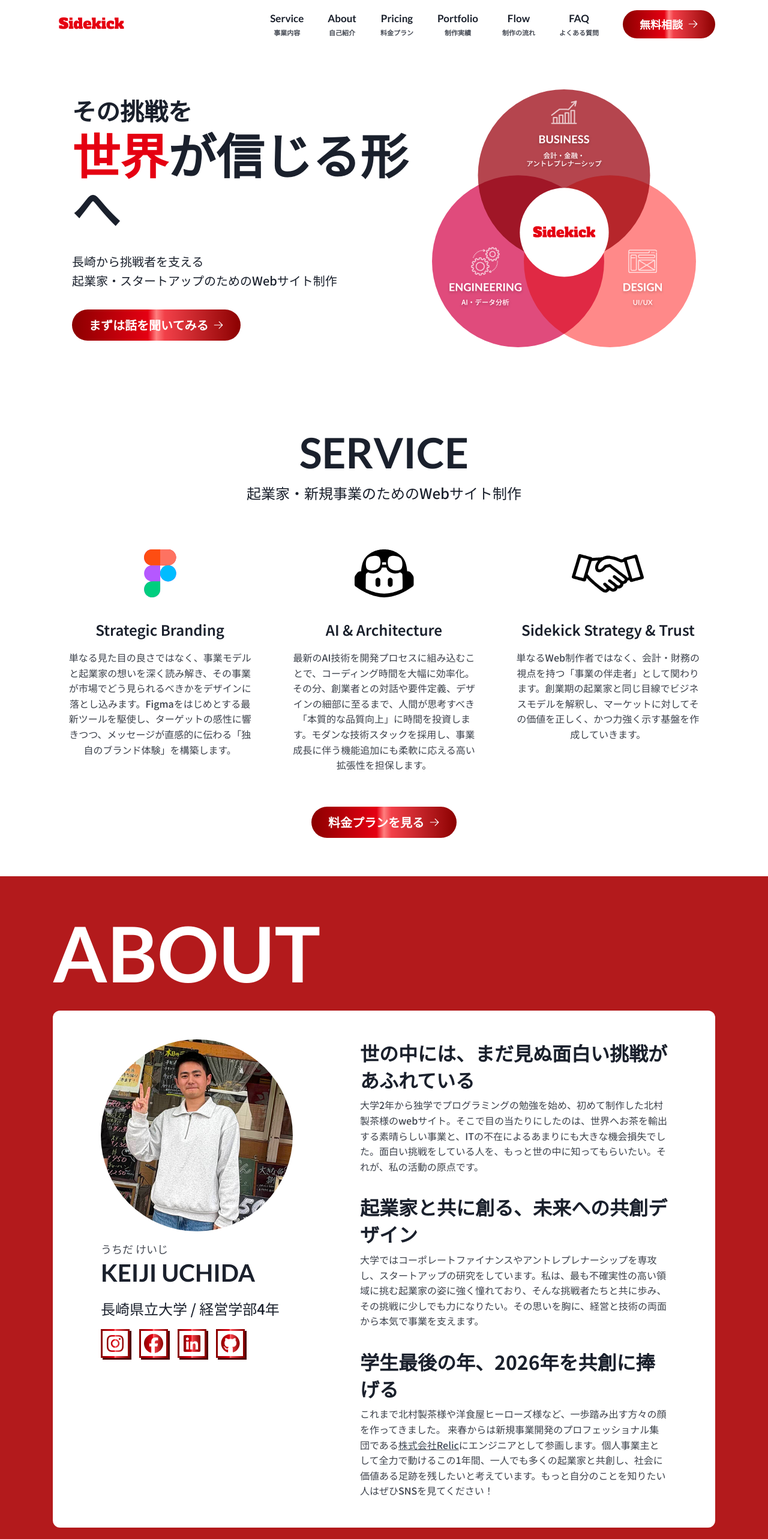
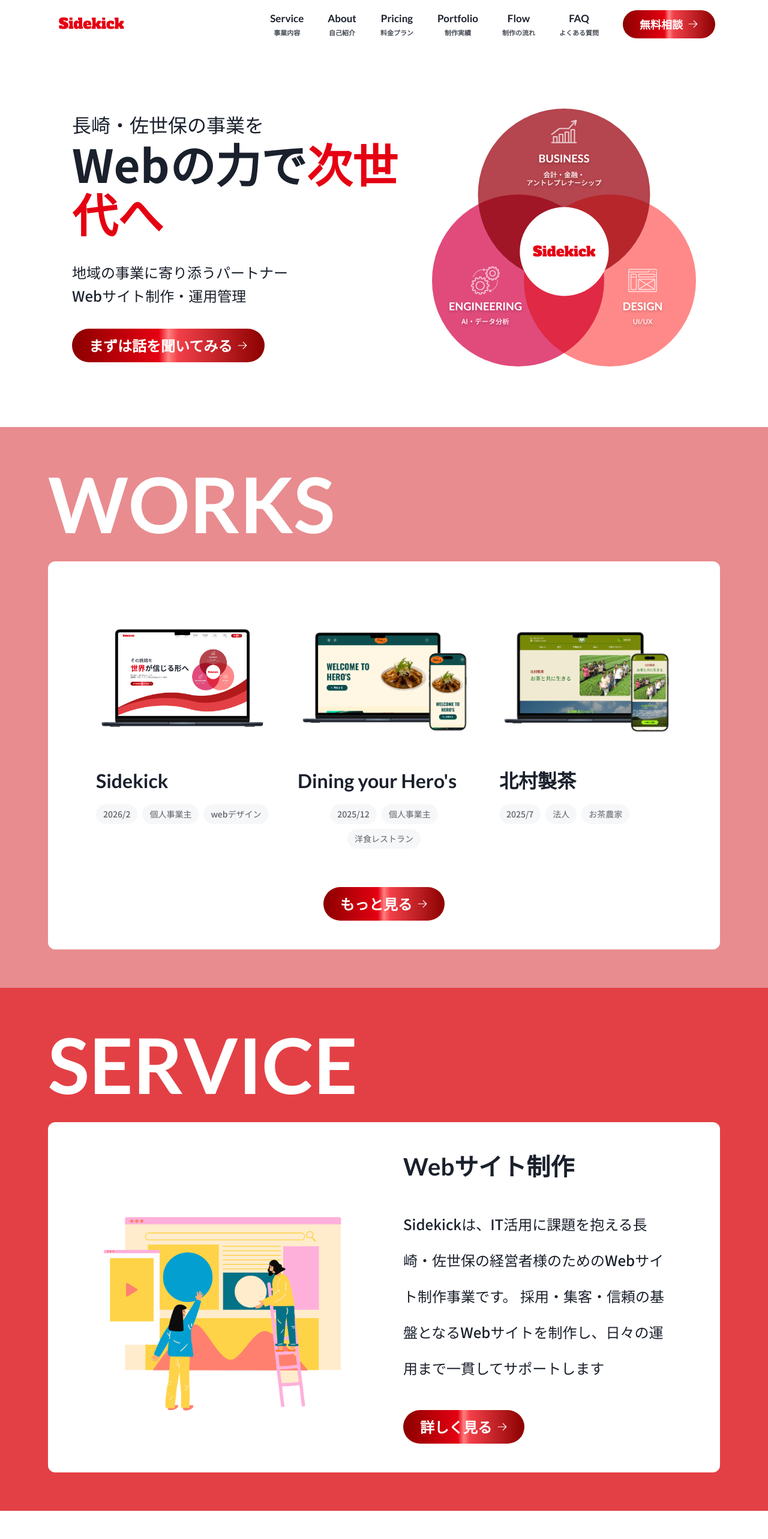
Before and after one commit to TomRiddle-Diary/Sidekick-website, a Next.js app: page / in a window 1280 px wide. Shown: the top 2566 px of the page at 60% size. Built offline with nearby package versions, Linux system fonts and the light colour scheme.

Commit message:
Edit as Mr.Kuga said

```diff
--- /dev/null
+++ b/app/components/Business-overview.tsx
@@ -0,0 +1,44 @@
+'use client';
+
+import Image from 'next/image';
+import CtaButton from './CtaButton';
+
+export default function BusinessOverview() {
+  return (
+    <section id="service-overview" aria-labelledby="service-overview-heading" className="bg-deep-pink py-8 px-6 lg:py-16 lg:px-20">
+      {/* Section Title */}
+      <h2
+        id="service-overview-heading"
+        className="text-h1 font-lato font-bold text-white text-start mb-6 lg:mb-8"
+      >
+        SERVICE
+      </h2>
+
+      {/* Content Box */}
+      <div className="bg-white rounded-xl px-6 py-8 lg:px-20 lg:py-12 max-w-6xl mx-auto flex flex-col lg:flex-row items-center gap-8 lg:gap-16">
+        {/* Service Image */}
+        <div className="w-full lg:w-1/2 flex justify-center">
+          <Image
+            src="/images/service-image1.png"
+            width={500}
+            height={500}
+            alt="Webサイト制作サービス"
+            className="object-contain"
+            priority
+          />
+        </div>
+        {/* Service Text */}
+        <div className="w-full lg:w-1/2 flex flex-col items-center lg:items-start gap-6 lg:gap-10">
+          <h3 className="text-h3 font-lato font-bold text-main text-center lg:text-left">
+            Webサイト制作
+          </h3>
+          <p className="text-body-lg font-noto font-medium text-main text-center lg:text-left leading-[2.5]">
+            Sidekickは、IT活用に課題を抱える長崎・佐世保の経営者様のためのWebサイト制作事業です。
+            採用・集客・信頼の基盤となるWebサイトを制作し、日々の運用まで一貫してサポートします
+          </p>
+          <CtaButton size="large" href="#service">詳しく見る</CtaButton>
+        </div>
+      </div>
+    </section>
+  );
+}
--- a/app/components/Hero.tsx
+++ b/app/components/Hero.tsx
@@ -6,7 +6,7 @@
 
 export default function Hero() {
   return (
-    <section id="hero" aria-labelledby="hero-heading" className="relative overflow-hidden bg-white py-4 lg:py-16">
+    <section id="hero" aria-labelledby="hero-heading" className="relative overflow-hidden bg-white py-8 lg:py-24">
       <div className="mx-auto max-w-6xl px-6">
         <div className="flex flex-col items-center gap-12 lg:gap-6 lg:flex-row justify-center">
           {/* Left Content */}
@@ -14,7 +14,7 @@
             initial={{ opacity: 0, y: 50 }}
             animate={{ opacity: 1, y: 0 }}
             transition={{ duration: 0.8, ease: "easeOut" }}
-            className="flex flex-col items-center lg:items-start gap-6 lg:gap-8 lg:max-w-xl"
+            className="flex flex-col items-center lg:items-start gap-7 lg:gap-9 lg:max-w-xl"
           >
             {/* Titles */}
             <div className="flex flex-col gap-1 text-center lg:text-left">
@@ -22,9 +22,9 @@
                 initial={{ opacity: 0, y: 30 }}
                 animate={{ opacity: 1, y: 0 }}
                 transition={{ duration: 0.6, delay: 0.2 }}
-                className="text-hero-subtitle font-noto font-bold leading-tight"
+                className="text-hero-subtitle font-noto font-medium leading-tight"
               >
-                その挑戦を
+                長崎・佐世保の事業を
               </motion.h2>
               <motion.h1
                 initial={{ opacity: 0, y: 30 }}
@@ -33,7 +33,7 @@
                 id="hero-heading"
                 className="text-display font-noto font-bold leading-tight"
               >
-                <span className="text-primary-red">世界</span>が信じる形へ
+                Webの力で<span className="text-primary-red">次世代へ</span>
               </motion.h1>
             </div>
 
@@ -42,11 +42,11 @@
               initial={{ opacity: 0, y: 30 }}
               animate={{ opacity: 1, y: 0 }}
               transition={{ duration: 0.6, delay: 0.6 }}
-              className="text-body-lg font-noto font-medium leading-snug text-center lg:text-left"
+              className="text-body-lg font-noto font-medium text-center lg:text-left leading-relaxed"
             >
-              長崎から挑戦者を支える
+              地域の事業に寄り添うパートナー
               <br />
-              起業家・スタートアップのためのWebサイト制作
+              Webサイト制作・運用管理
             </motion.p>
 
             {/* CTA Button */}
--- a/app/components/Portfolio.tsx
+++ b/app/components/Portfolio.tsx
@@ -2,6 +2,7 @@
 
 import Image from 'next/image';
 import { motion } from 'framer-motion';
+import CtaButton from './CtaButton';
 
 interface PortfolioItem {
   name: string;
@@ -61,7 +62,7 @@
         id="portfolio-heading"
         className="text-h1 font-lato font-bold text-white text-start mb-6 lg:mb-8"
       >
-        PORTFOLIO
+        WORKS
       </motion.h2>
 
       {/* Portfolio Cards Container */}
@@ -136,6 +137,10 @@
             );
           })}
         </motion.div>
+        {/* CTA Button: もっと見る */}
+        <div className="flex justify-center mt-8 lg:mt-16">
+          <CtaButton size="large" href="#portfolio">もっと見る</CtaButton>
+        </div>
       </motion.div>
     </section>
   );
--- a/app/globals.css
+++ b/app/globals.css
@@ -68,13 +68,13 @@
 
 /* Display (Hero Main Title) */
 .text-display {
-  font-size: 44px;
+  font-size: 38px;
   line-height: 1.1;
 }
 
 @media (min-width: 1024px) {
   .text-display {
-    font-size: 80px;
+    font-size: 76px;
   }
 }
 
@@ -104,13 +104,13 @@
 
 /* Hero Subtitle (その挑戦を) */
 .text-hero-subtitle {
-  font-size: 32px;
+  font-size: 24px;
   line-height: 1.2;
 }
 
 @media (min-width: 1024px) {
   .text-hero-subtitle {
-    font-size: 40px;
+    font-size: 32px;
   }
 }
 
@@ -189,12 +189,11 @@
 /* Body Large (Important Descriptions) */
 .text-body-lg {
   font-size: 16px;
-  line-height: 1.6;
 }
 
 @media (min-width: 1024px) {
   .text-body-lg {
-    font-size: 20px;
+    font-size: 24px;
   }
 }
 
--- a/app/page.tsx
+++ b/app/page.tsx
@@ -5,6 +5,7 @@
 import Header from "./components/Header";
 import Hero from "./components/Hero";
 import Service from "./components/Service";
+import BusinessOverview from "./components/Business-overview";
 import About from "./components/About";
 import Pricing from "./components/Pricing";
 import Portfolio from "./components/Portfolio";
@@ -39,6 +40,12 @@
             {/* Hero Section */}
             <Hero />
 
+            {/* Portfolio Section */}
+            <Portfolio />
+
+            {/* Business Overview Section */}
+            <BusinessOverview />
+
             {/* Service Section */}
             <Service />
 
@@ -47,9 +54,6 @@
 
             {/* Pricing Section */}
             <Pricing />
-
-            {/* Portfolio Section */}
-            <Portfolio />
 
             {/* Flow Section */}
             <Flow />
```
Also changed, not shown: public/images/service-image1.png (added).
